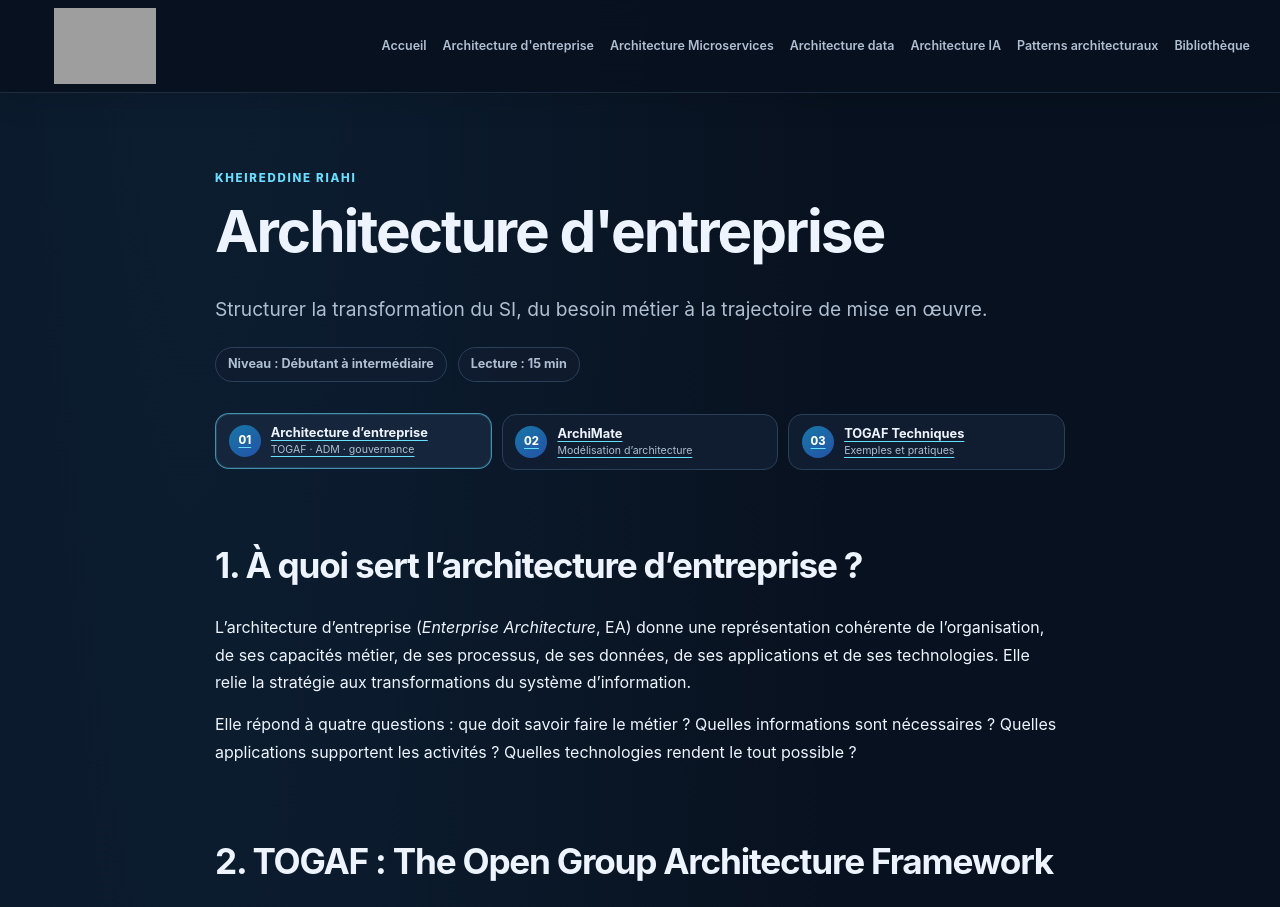
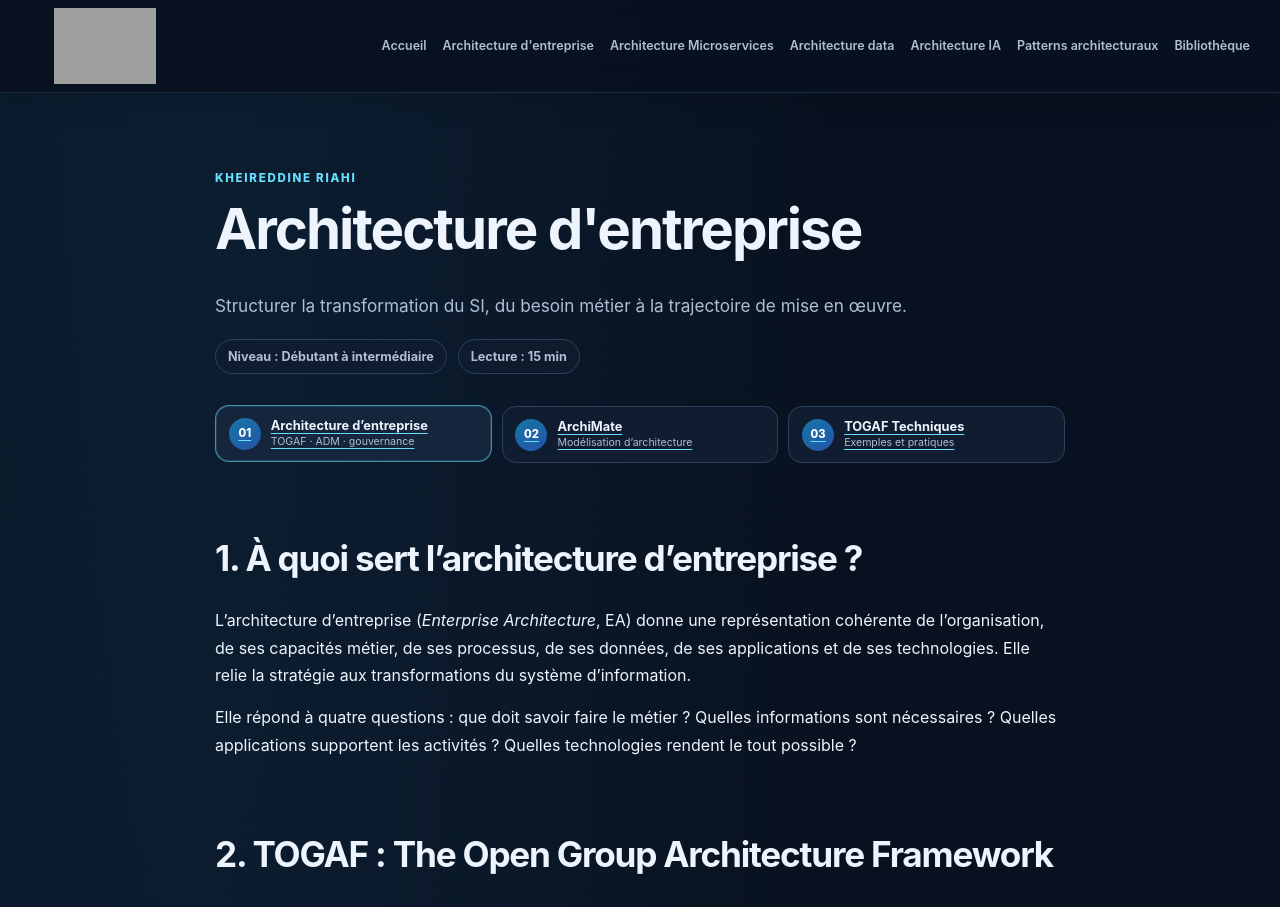
Before and after one commit to KRiahi345/kriahi, a Jekyll site: the page built from architecture-entreprise.md, in a window 1280 px wide. Shown: the top 907 px of the page. Built offline with Jekyll 4.4.1, drawn with Linux system fonts in a browser that asks for light colours; grey boxes are pictures that could not be loaded.

Commit message:
Reduce enterprise page intro font sizes

```diff
--- a/_layouts/page.html
+++ b/_layouts/page.html
@@ -3,6 +3,6 @@ layout: default
 ---
 <article class="article">
   <p class="eyebrow">KHEIREDDINE RIAHI</p>
-  <h1{% if page.compact_title %} class="article-title-compact"{% endif %}>{{ page.title }}</h1>
+  <h1{% if page.compact_title or page.reduce_intro_by_2px %} class="{% if page.compact_title %}article-title-compact{% endif %}{% if page.reduce_intro_by_2px %} article-title-minus-2{% endif %}"{% endif %}>{{ page.title }}</h1>
   <div class="article-content">{{ content }}</div>
 </article>
--- a/_layouts/tutorial.html
+++ b/_layouts/tutorial.html
@@ -1,7 +1,7 @@
 ---
 layout: page
 ---
-<div class="tutorial-intro">
+<div class="tutorial-intro{% if page.reduce_intro_by_2px %} tutorial-intro-minus-2{% endif %}">
 {% if page.subtitle %}<p class="article-lead">{{ page.subtitle }}</p>{% endif %}
 {% if page.level %}<span class="level-tag">Niveau : {{ page.level }}</span>{% endif %}
 {% if page.duration %}<span class="level-tag">Lecture : {{ page.duration }}</span>{% endif %}
--- a/assets/css/style.css
+++ b/assets/css/style.css
@@ -201,12 +201,20 @@ h3 {
   font-size: clamp(2rem, 4.2vw, 3rem);
 }
 
+.article > h1.article-title-minus-2 {
+  font-size: clamp(calc(2.25rem - 2px), calc(5vw - 2px), calc(3.65rem - 2px));
+}
+
 .article-lead {
   max-width: 68ch;
   margin: 0 0 1rem;
   color: var(--muted);
   font-size: clamp(1.08rem, 1.5vw, 1.24rem);
   line-height: 1.65;
+}
+
+.tutorial-intro-minus-2 .article-lead {
+  font-size: clamp(calc(1.08rem - 2px), calc(1.5vw - 2px), calc(1.24rem - 2px));
 }
 
 .article-content {
```
Also changed, not shown: architecture-entreprise.md (+1 -0 lines).
